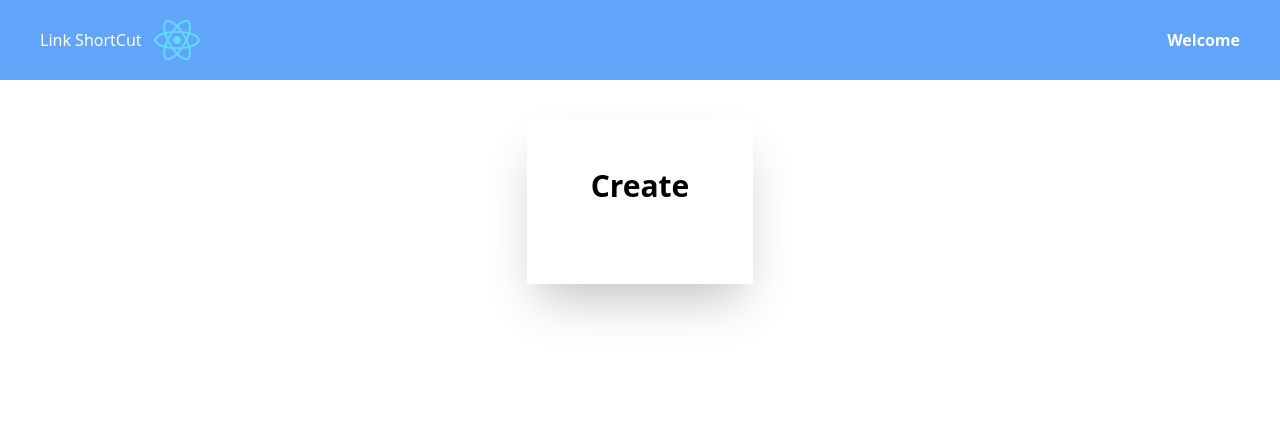
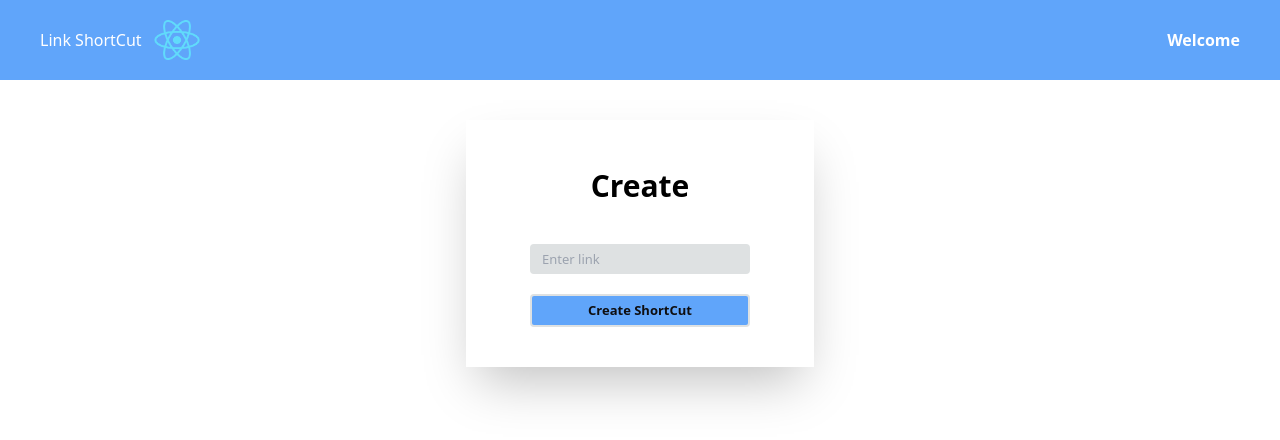
Before and after one commit to maxvol123/LinkShortcut, a React (Create React App) app in the folder client/: page /create in a window 1280 px wide. Shown: the top 440 px of the page. Built offline with nearby package versions, Linux system fonts and the light colour scheme.

Commit message:
Add layout for create page

```diff
--- a/client/src/pages/CreatePage.tsx
+++ b/client/src/pages/CreatePage.tsx
@@ -2,13 +2,14 @@ import axios from "axios";
 import { useState } from "react";
 import { notDefoult } from "./NotDefault";
 export const CreatePage=()=>{
-
+    const [link, setLink]= useState("")
     return(
         <div className="flex justify-center  pt-5">
             <div className=" mt-5 flex-col shadow-2xl px-16 py-2 pb-10">
             <h1 className="text-center text-3xl font-semibold my-10">Create</h1>
             <form action="" method="post" onSubmit={notDefoult}>
-
+            <input type="url" placeholder="Enter link" value={link} onChange={e => {setLink(e.target.value)}}/>
+            <input type="submit" value="Create ShortCut" className="w-full font-semibold pb-6 bg-blue-400 mt-5" onClick={()=>{}}/>
             </form>
             </div>
         </div>
```
